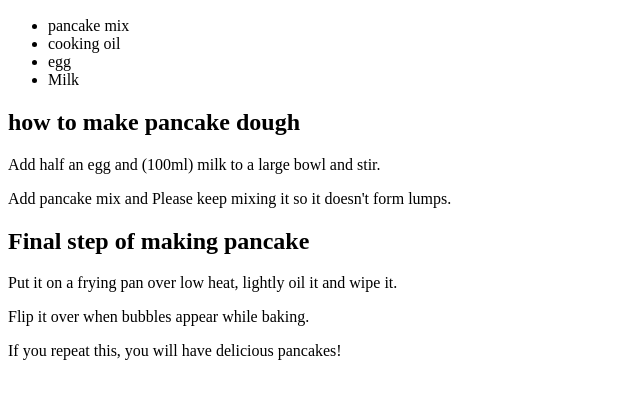
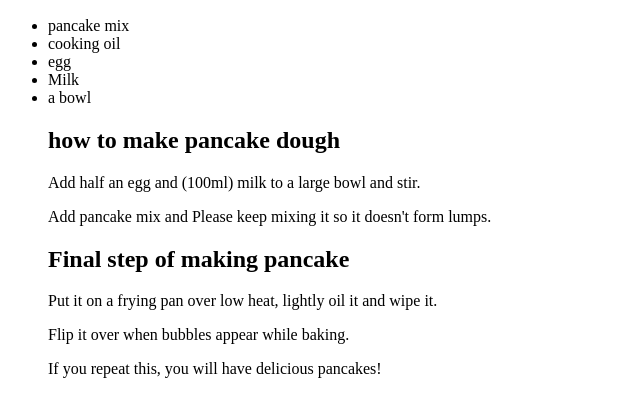
Before and after one commit to yupin0517/Yupin0517.github.io, a plain HTML site: page index.html in a window 1280 px wide. Shown: the part 110-526 px from the top of the page, without its empty margins (0-640 px from the left). Drawn offline with Linux system fonts and the light colour scheme.

Commit message:
luguhdsad

```diff
--- a/index.html
+++ b/index.html
@@ -11,7 +11,7 @@
         <li>cooking oil</li>
         <li>egg</li>
         <li>Milk</li>
-    </ul>
+        <li>a bowl</li>
 
     <h2>how to make pancake dough</h2>
     <p>Add half an egg and (100ml) milk to a large bowl and stir.</p>
```
